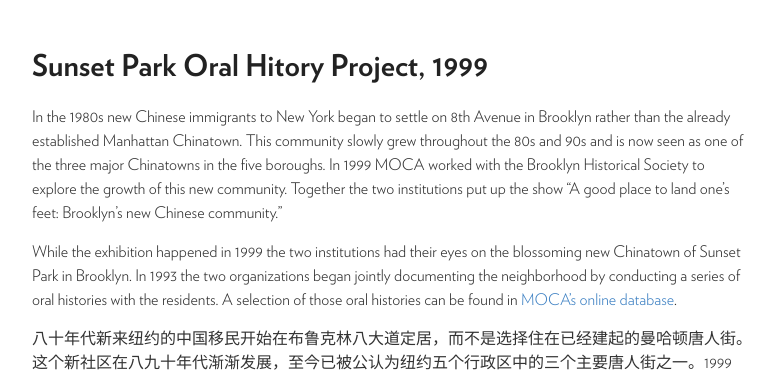
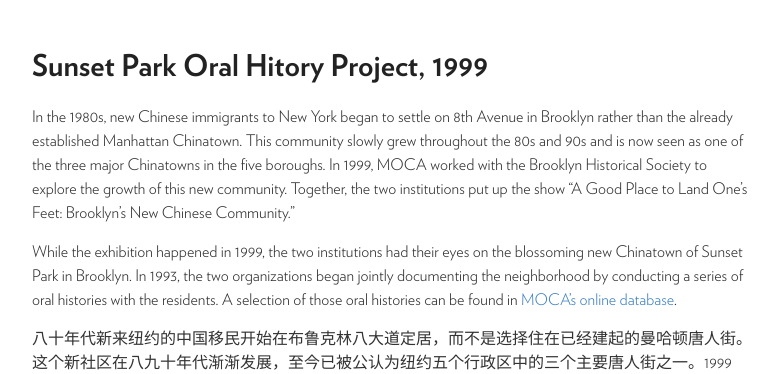
Before and after one commit to moca40/moca40.github.io, a Jekyll site: the page built from _stories/1999-01-01-8th-ave.md, in a window 1280 px wide. Shown: the part 187-561 px from the top of the page, without its empty margins (248-1030 px from the left). Built offline with Jekyll 4.4.1, drawn with Linux system fonts in a browser that asks for light colours.

Commit message:
Update 1999-01-01-8th-ave.md

```diff
--- a/_stories/1999-01-01-8th-ave.md
+++ b/_stories/1999-01-01-8th-ave.md
@@ -52,9 +52,9 @@ slides:
     url: http://ohms.mocanyc.org/interviews.php?ProjectName=8th+Avenue+-+Sunset+Park+Oral+History+Collection
 ---
 
-In the 1980s new Chinese immigrants to New York began to settle on 8th Avenue in Brooklyn rather than the already established Manhattan Chinatown.  This community slowly grew throughout the 80s and 90s and is now seen as one of the three major Chinatowns in the five boroughs.  In 1999 MOCA worked with the Brooklyn Historical Society to explore the growth of this new community.  Together the two institutions put up the show “A good place to land one’s feet: Brooklyn’s new Chinese community.”
+In the 1980s, new Chinese immigrants to New York began to settle on 8th Avenue in Brooklyn rather than the already established Manhattan Chinatown. This community slowly grew throughout the 80s and 90s and is now seen as one of the three major Chinatowns in the five boroughs. In 1999, MOCA worked with the Brooklyn Historical Society to explore the growth of this new community. Together, the two institutions put up the show “A Good Place to Land One’s Feet: Brooklyn’s New Chinese Community.”
 
-While the exhibition happened in 1999 the two institutions had their eyes on the blossoming new Chinatown of Sunset Park in Brooklyn.  In 1993 the two organizations began jointly documenting the neighborhood by conducting a series of oral histories with the residents.  A selection of those oral histories can be found in [MOCA’s online database](http://ohms.mocanyc.org/interviews.php?ProjectName=8th+Avenue+-+Sunset+Park+Oral+History+Collection).
+While the exhibition happened in 1999, the two institutions had their eyes on the blossoming new Chinatown of Sunset Park in Brooklyn. In 1993, the two organizations began jointly documenting the neighborhood by conducting a series of oral histories with the residents. A selection of those oral histories can be found in [MOCA’s online database](http://ohms.mocanyc.org/interviews.php?ProjectName=8th+Avenue+-+Sunset+Park+Oral+History+Collection).
 
 八十年代新来纽约的中国移民开始在布鲁克林八大道定居，而不是选择住在已经建起的曼哈顿唐人街。这个新社区在八九十年代渐渐发展，至今已被公认为纽约五个行政区中的三个主要唐人街之一。1999年，美国华人博物馆与布鲁克林历史学会合作，探索了这个新社区的发展。两所机构联合推出了展览“立足安居的好地方: 布鲁仑新华人社区”。
 
```
